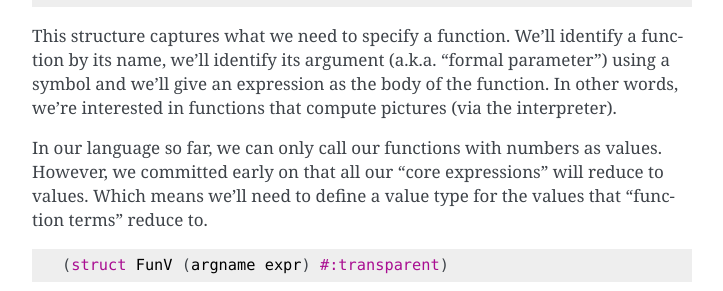
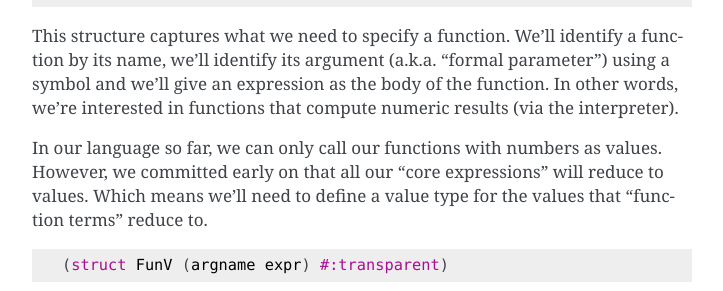
Before and after one commit to kreauniv/comp308, a Sphinx documentation site: the page built from source/fun-arith.rst, in a window 1280 px wide and 900 px high, scrolled down 644 px. Shown: the part 212-503 px from the top of the window, without its empty margins (388-1111 px from the left). Built offline with Sphinx 7.4.7, drawn with Linux system fonts in a browser that asks for light colours.

Commit message:
Removed picture reference in arithmetic track

```diff
--- a/source/fun-arith.rst
+++ b/source/fun-arith.rst
@@ -41,7 +41,7 @@ This structure captures what we need to specify a function. We'll identify a
 function by its name, we'll identify its argument (a.k.a. ":index:`formal
 parameter`") using a symbol and we'll give an expression as the
 body of the function. In other words, we're interested in functions that
-compute pictures (via the interpreter).
+compute numeric results (via the interpreter).
 
 In our language so far, we can only call our functions with numbers as values.
 However, we committed early on that all our "core expressions" will reduce to
```
